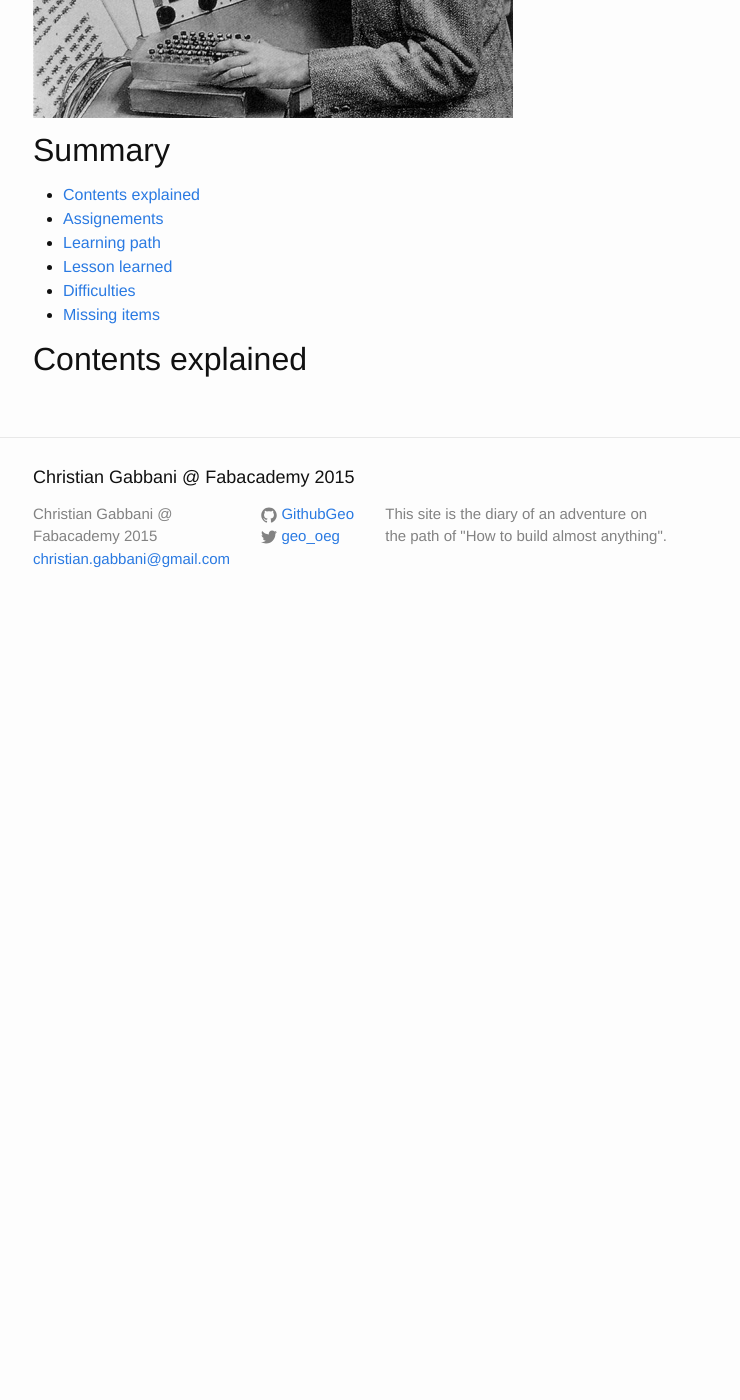
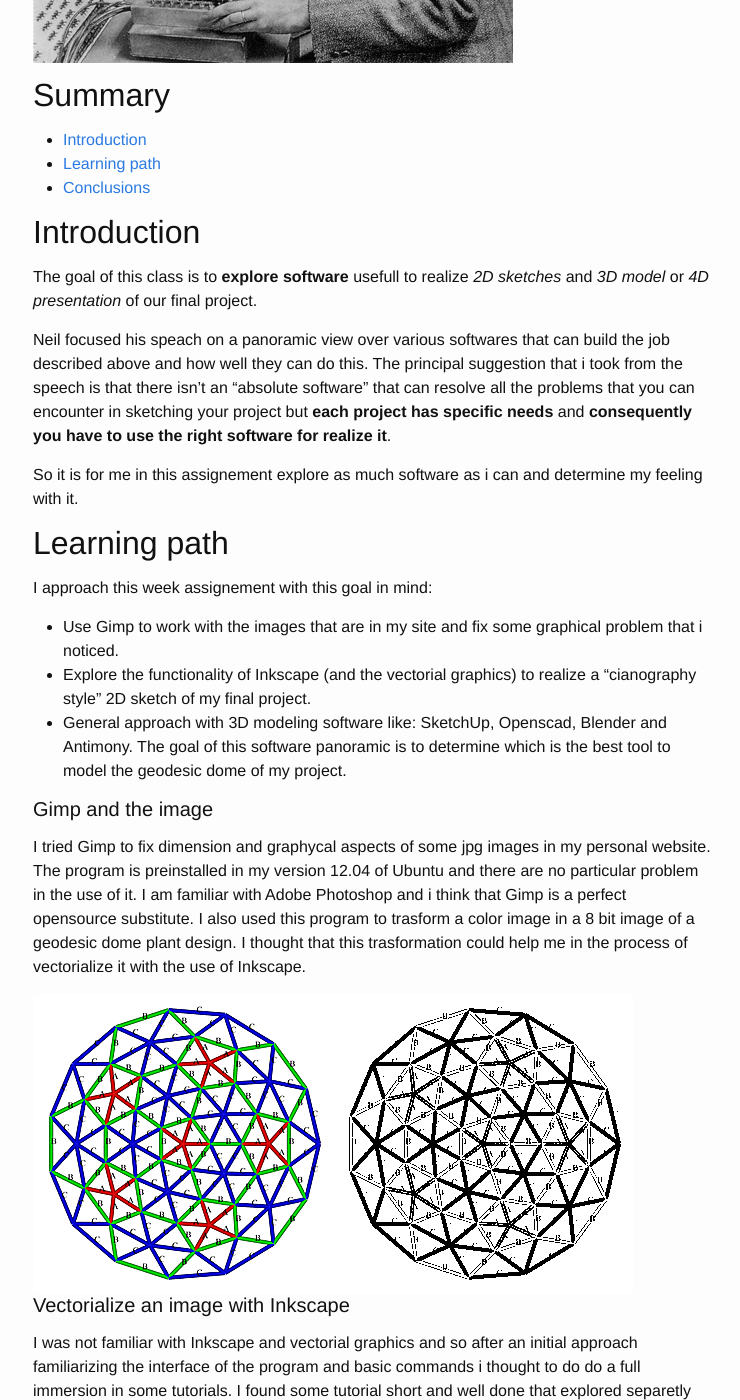
Before and after one commit to GithubGeo/fabacademy-site, a Jekyll site: the page built from classes/trimester01/cad.md, in a window 1280 px wide and 1400 px high, scrolled down 621 px. Shown: the whole window, without its empty margins (267-1007 px from the left). Built offline with Jekyll 4.4.1, drawn with Linux system fonts in a browser that asks for light colours; nearby versions of some CDN libraries; before the commit the page ends 1251 px from its top, so only the background shows below that; some of the changed text lies outside the part shown.

Commit message:
Add assignement 2 and fix the bar

```diff
--- a/_includes/header.html
+++ b/_includes/header.html
@@ -14,10 +14,12 @@
         </svg>
       </a>
 
-      <div class="trigger">
+      <div class="trigger"><hr>
         {% for page in site.pages %}
           {% if page.title %}
+          {% if page.menu %}
           <a class="page-link" href="{{ page.url | prepend: site.baseurl }}">{{ page.title }}</a>
+          {% endif %}
           {% endif %}
         {% endfor %}
       </div>
--- a/about.markdown
+++ b/about.markdown
@@ -1,7 +1,7 @@
 ---
 layout: page
 title: About
-permalink: /about/
+menu: true
 ---
 
 <div style="width: 100%; float:left">
--- a/classes/trimester01/cad.md
+++ b/classes/trimester01/cad.md
@@ -7,11 +7,57 @@ layout: lesson
 
 ## Summary
 
-- [Contents explained](#contents)
-- [Assignements](#assignements)
+- [Introduction](#introduction)
 - [Learning path](#learningpath)
-- [Lesson learned](#lessonlearned)
-- [Difficulties](#difficulties)
-- [Missing items](#missing)
+- [Conclusions](#conclusion)
 
-## Contents explained
+## Introduction
+The goal of this class is to **explore software** usefull to realize *2D sketches* and *3D model* or *4D presentation* of our final project.
+
+Neil focused his speach on a panoramic view over various softwares that can build the job described above and how well they can do this. The principal suggestion that i took from the speech is that there isn't an "absolute software" that can resolve all the problems that you can encounter in sketching your project but **each project has specific needs** and **consequently you have to use the right software for realize it**.
+
+So it is for me in this assignement explore as much software as i can and determine my feeling with it.
+
+## Learning path
+I approach this week assignement with this goal in mind:
+- Use Gimp to work with the images that are in my site and fix some graphical problem that i noticed.
+- Explore the functionality of Inkscape (and the vectorial graphics) to realize a "cianography style" 2D sketch of my final project.
+- General approach with 3D modeling software like: SketchUp, Openscad, Blender and Antimony. The goal of this software panoramic is to determine which is the best tool to model the geodesic dome of my project.
+
+#### Gimp and the image
+I tried Gimp to fix dimension and graphycal aspects of some jpg images in my personal website. The program is preinstalled in my version 12.04 of Ubuntu and there are no particular problem in the use of it.
+I am familiar with Adobe Photoshop and i think that Gimp is a perfect opensource substitute.
+I also used this program to trasform a color image in a 8 bit image of a geodesic dome plant design. I thought that this trasformation could help me in the process of vectorialize it with the use of Inkscape.
+
+| ![geodesic dome color](./22-3v-5_9.map.png) | ![geodesic dome color](./22-3v-5_9.map_bn.png) |
+
+#### Vectorialize an image with Inkscape
+I was not familiar with Inkscape and vectorial graphics and so after an initial approach familiarizing the interface of the program and basic commands i thought to do do a full immersion in some tutorials. I found some tutorial short and well done that explored separetly the basical functions of Inkscape. Unfourtunatly they are in Italian but i am sure that it is possible to find something similar on the web. This is the tutorials's list:
+
+- [Inkscape Tutorial - Part 0](https://www.youtube.com/watch?v=Mcxkx02FikI)
+- [Inkscape Tutorial - Part 1](https://www.youtube.com/watch?v=1HRQgKF2RIM)
+- ...
+- [Inkscape Tutorial - Part 13](https://www.youtube.com/watch?v=_hUfV_-2TNM)
+
+After this finally i approach my problem: create a realistic "cianography style" version of my final project. I noted immediatly that design a geodesic dome is not a trivial task.
+Principally i had to define which kind of geodesic dome i want to build and this task take me a lot of time: first of all to understand which differences are the most important in this kind of structure (mathematics, nomenclature and so on) and secondary which geodesic dome structure is the best for my needs.
+I found a tons of informations in these two websites: [Simply Differently](https://simplydifferently.org/Geodesic_Dome_Notes?page=3#3V%204/9%20Icosahedron%20Dome) and [Desert dome](http://www.desertdomes.com/).
+After clearing my toughts on the dome style i choose to model a: **3V 5/9 Icosahedron dome**.
+The first approach to design the model was to start from a bitmap image and vectorialize it. These are some images of the process:
+
+![VectorializeTry1](./ImageVectorialized.jpg)
+
+![VectorializeTry2](./VectorializeDome2.jpg)
+
+I discovered that this isn't a correct way to complete the task. And so i decided to proceed to redesign all the trace.
+
+
+
+#### Software for 3D modeling
+The exploration of 3D softwares was a parallel activity with the exploration of 2D software but because i am not familiar with this kind of software my learning curve was very steep.
+The approach in this case is to jump directly on my specific problem and learn how to model a geodesic dome (that i think it will be the most difficult part to model).
+
+
+## Conclusions
+
+The exploration of 3D softwares was very quick because of the problems encountered in 2D modelling took me a lot of time and i am not satisfied of the result.
```
Also changed, not shown: classes/index.md (+1 -0 lines), classes/trimester01/principles.md (+14 -0 lines), finalproject/index.md (+1 -0 lines), classes/trimester01/22-3v-5_9.map.png (added), classes/trimester01/22-3v-5_9.map_bn.png (added), classes/trimester01/ImageVectorialized.jpg (added), classes/trimester01/ImageVectorialized.png (added), classes/trimester01/VectorializeDome2.jpg (added), classes/trimester01/VectorializeDome2.png (added), classes/trimester01/cad_history.jpg (deleted), classes/trimester01/cianography.svg (added), 3 other files.
